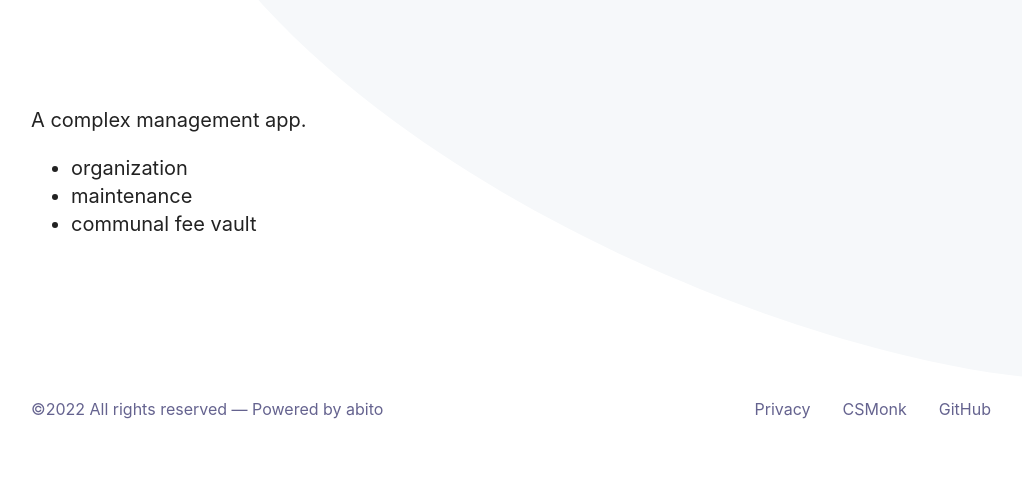
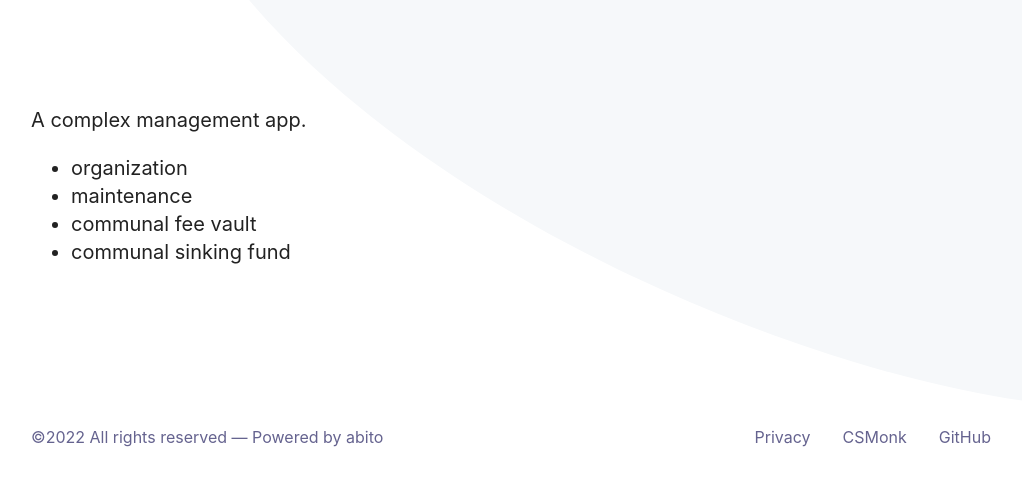
Before and after one commit to agalazis/habito, a plain HTML site: page index.html in a window 1280 px wide. Shown: the part 401-886 px from the top of the page, without its empty margins (129-1151 px from the left). Before the commit the page ends 861 px from the top, so only its background shows below. Drawn offline with Linux system fonts and the light colour scheme.

Commit message:
update feature list

```diff
--- a/index.html
+++ b/index.html
@@ -58,6 +58,7 @@
 <li>organization</li>
 <li>maintenance</li>
 <li>communal fee vault</li>
+<li>communal sinking fund</li>
 </ul>
 
 	</div>
```
